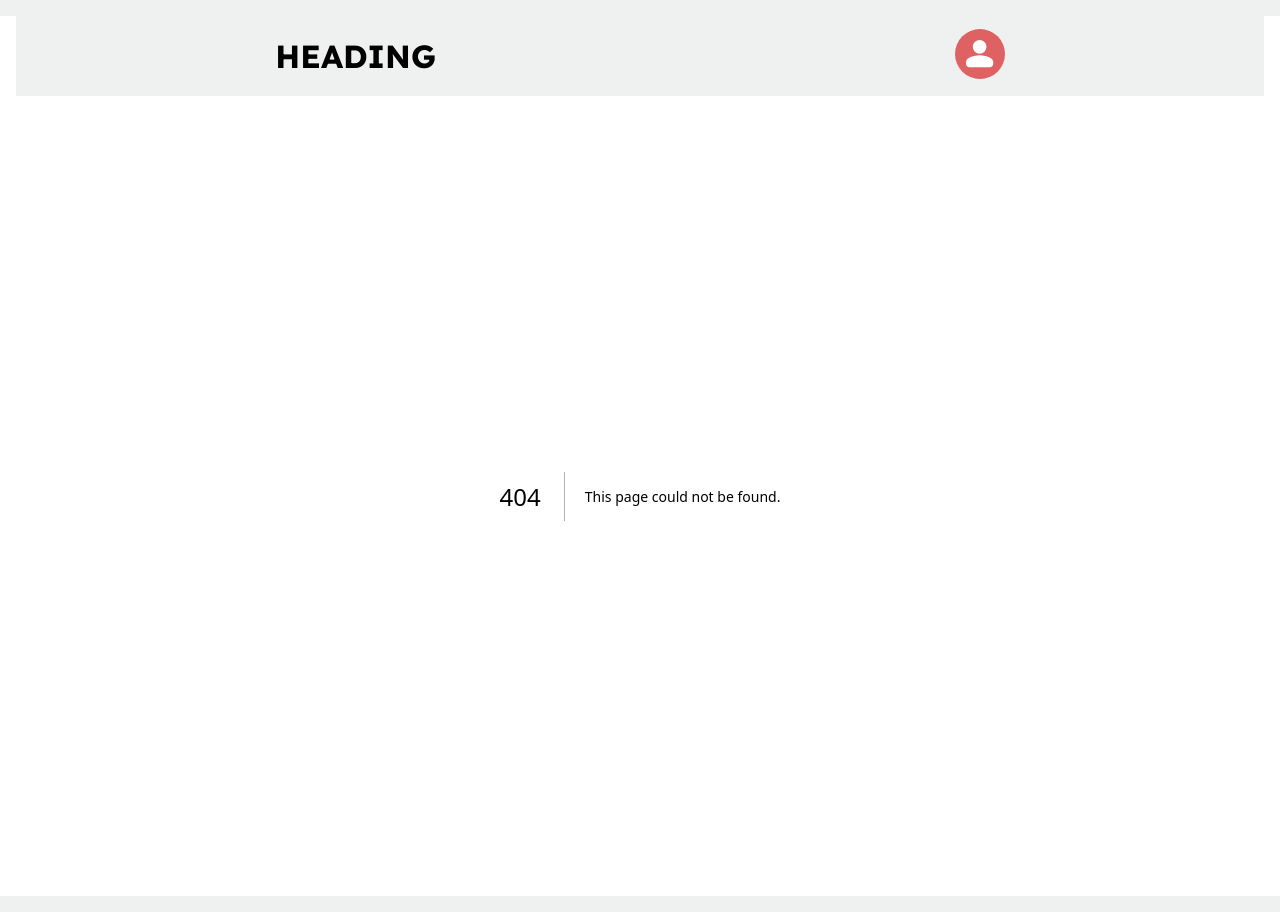
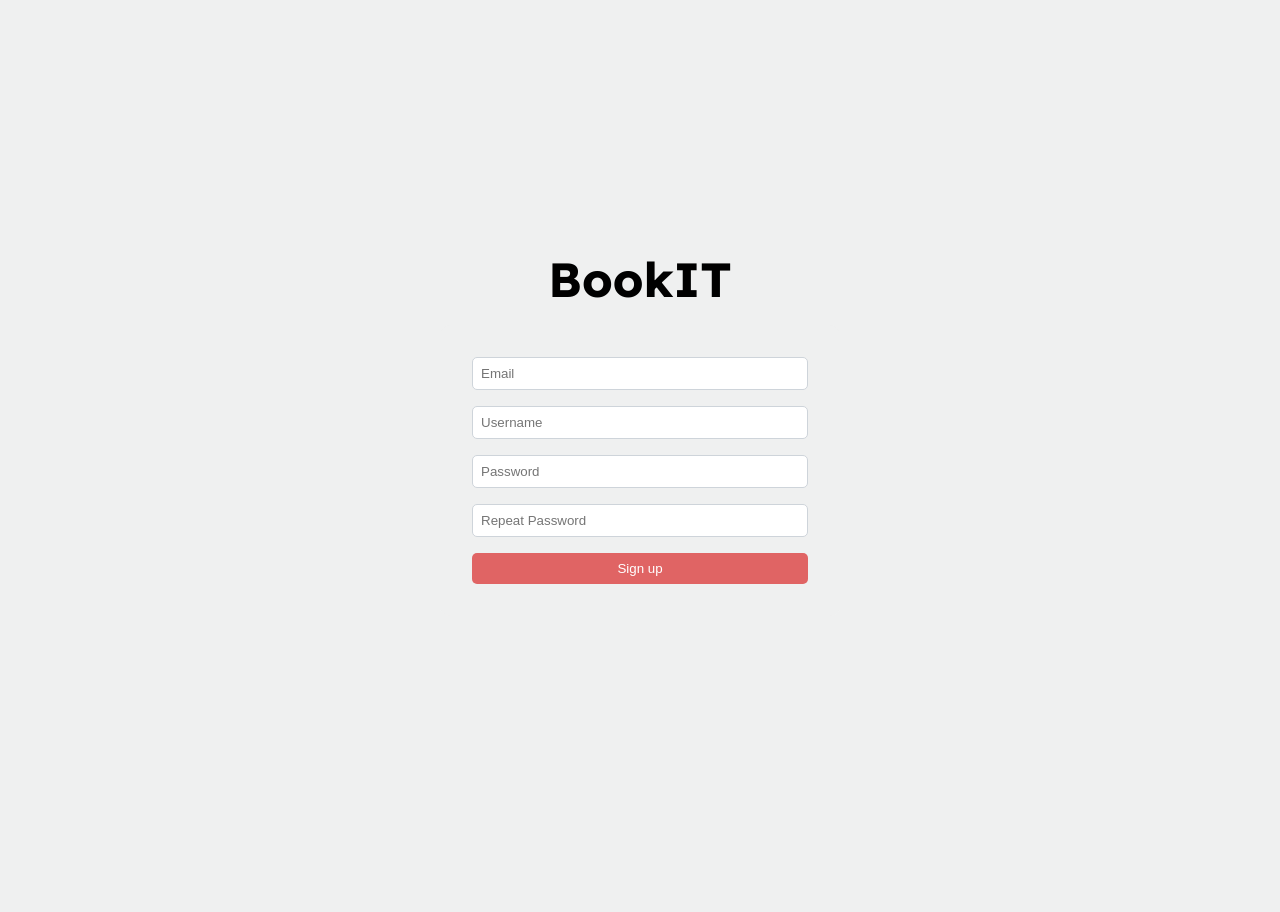
Before and after one commit to sumrdev/BookIT-UX-Web-exam-project, a Next.js app in the folder frontend/: page /signup in a window 1280 px wide. Before the commit this address had no page. After the commit the page ends 832 px from the top, so only its background shows below. Built offline with nearby package versions, Linux system fonts and the light colour scheme.

Commit message:
Added signup

```diff
--- a/frontend/package.json
+++ b/frontend/package.json
@@ -17,6 +17,7 @@
     "next": "13.4.2",
     "react": "18.2.0",
     "react-dom": "18.2.0",
+    "react-hot-toast": "^2.4.1",
     "styled": "^1.0.0",
     "typescript": "5.0.4"
   },
--- /dev/null
+++ b/frontend/pages/signup.tsx
@@ -0,0 +1,104 @@
+import React, { FormEvent, useContext } from 'react';
+import { useCallback, useState } from 'react';
+import styled from 'styled-components';
+import type { NextPageWithLayout } from './_app';
+import { SmallButton } from '../components/styled/buttons';
+import { Cookie } from 'next/font/google';
+import { useRouter } from 'next/router';
+import toast, { Toaster } from 'react-hot-toast';
+
+/* This will need to be moved into a seperate style file, but is here for now */
+const LoginContainer = styled.div`
+  display: flex;
+  flex-direction: column;
+  justify-content: center;
+  align-items: center;
+  height: 100vh;
+  background-color: var(--background);
+`;
+
+const LogoTitle = styled.h1`
+  color: #000000;
+  font-size: 3rem;
+  margin-bottom: 1rem;
+  font-family: 'Lexend', sans-serif;
+`;
+
+const LoginForm = styled.form`
+  display: flex;
+  flex-direction: column;
+  width: 80%;
+  max-width: 400px;
+  padding: 2rem;
+  border-radius: 10px;
+  background-color: var(--background);
+`;
+
+const LoginInput = styled.input`
+  margin-bottom: 1rem;
+  padding: 0.5rem;
+  border-radius: 5px;
+  border: 1px solid #ced4da;
+`;
+
+
+const Signup: NextPageWithLayout = () => {
+  const router = useRouter();
+  let user;
+
+  const handleSignup = async (event: FormEvent) => {
+    event.preventDefault();
+    const target = event.target as typeof event.target & {
+      email: { value: string };
+      username: { value: string };
+      password: { value: string };
+      repeat_password: { value: string };
+    };
+
+    // Only a front-end check
+    if ( target.password.value !== target.repeat_password.value ) {
+        toast.error("Passwords do not match!");
+        return;
+    }
+
+    const response = await fetch('http://localhost:4000/signup', {
+        method: 'POST',
+        headers: { 'Content-Type': 'application/json', 'Access-Control-Allow-Origin': '*' },
+        body: JSON.stringify({ email: target.email.value, name: target.username.value, password: target.password.value})
+    });
+
+    if (response.status !== 401 && response.status !== 500) {
+        const result = await response.json();
+        user = result.user;
+        document.cookie = `token=${result.token}`;
+        router.push('/');
+    } else {
+        toast.error("Sign up failed!");
+    }
+  };
+
+
+  return (
+      <LoginContainer>
+          <LogoTitle>BookIT</LogoTitle>
+          <LoginForm onSubmit={handleSignup}>
+              <LoginInput type="email" placeholder="Email" name='email' />
+              <LoginInput type="username" placeholder="Username" name='username' />
+              <LoginInput type="password" placeholder="Password" name='password' autoComplete='new-password' />
+              <LoginInput type="password" placeholder="Repeat Password" name='repeat_password' autoComplete='new-password' />
+              <SmallButton>Sign up</SmallButton>
+          </LoginForm>
+          <Toaster />
+      </LoginContainer>
+  );
+};
+
+Signup.getLayout = (page) => {
+  return (
+    <div>
+      {page}
+    </div>
+  )
+}
+
+export default Signup;
--- a/frontend/src/app/globals.css
+++ b/frontend/src/app/globals.css
@@ -3,6 +3,9 @@ html, body {
   --background-light: #FFFFFF;
   --splash: #DE6262;
   --gray-font: #656565;
+  --secondary-splash: #62A3DE;
+  --highlight: #FFF9C4;
+  --light-accent: #F0F8FF;
   margin: 0;
   padding: 0;
   background-color: var(--background);
@@ -16,3 +19,10 @@ main {
 * {
   box-sizing: border-box;
 }
+
+input:-webkit-autofill,
+input:-webkit-autofill:hover,
+input:-webkit-autofill:focus,
+input:-webkit-autofill:active {
+    -webkit-box-shadow: 0 0 0 30px var(--light-accent) inset !important;
+}
```
Also changed, not shown: 2 other files (tests, documents, lock files or other folders).
